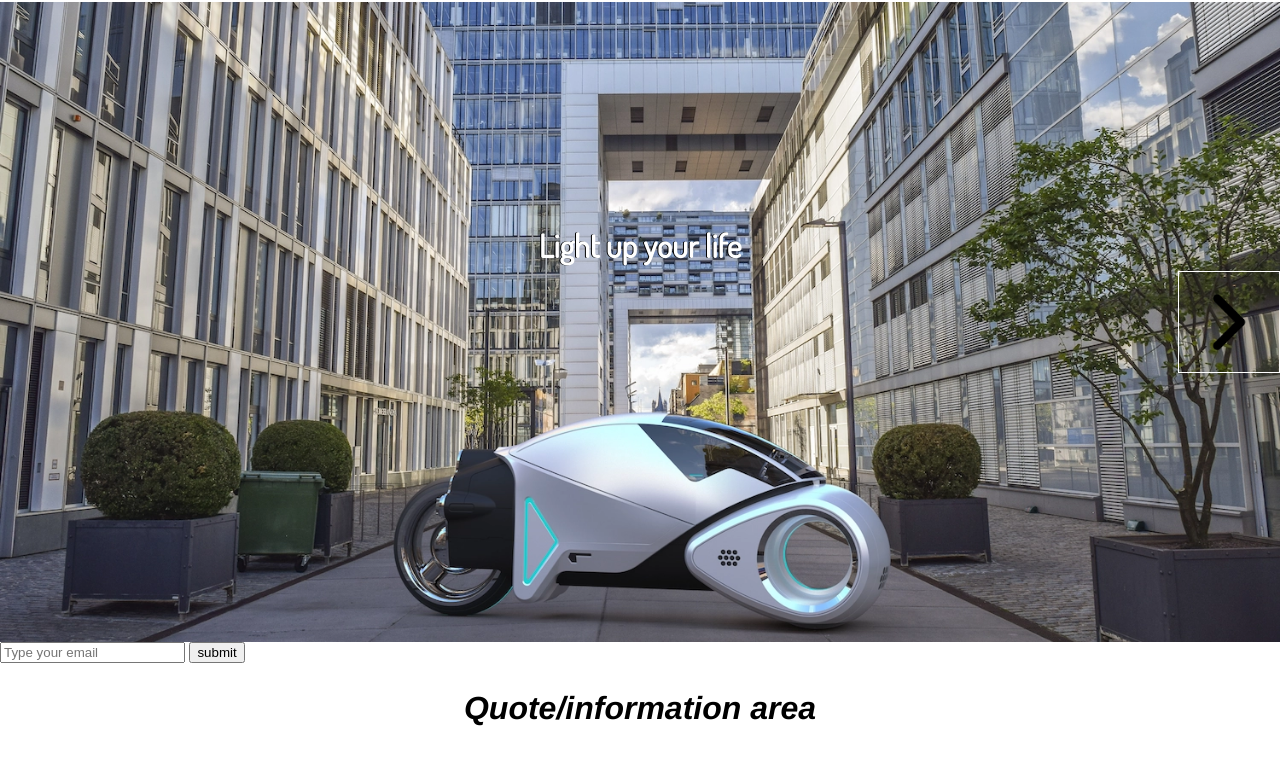
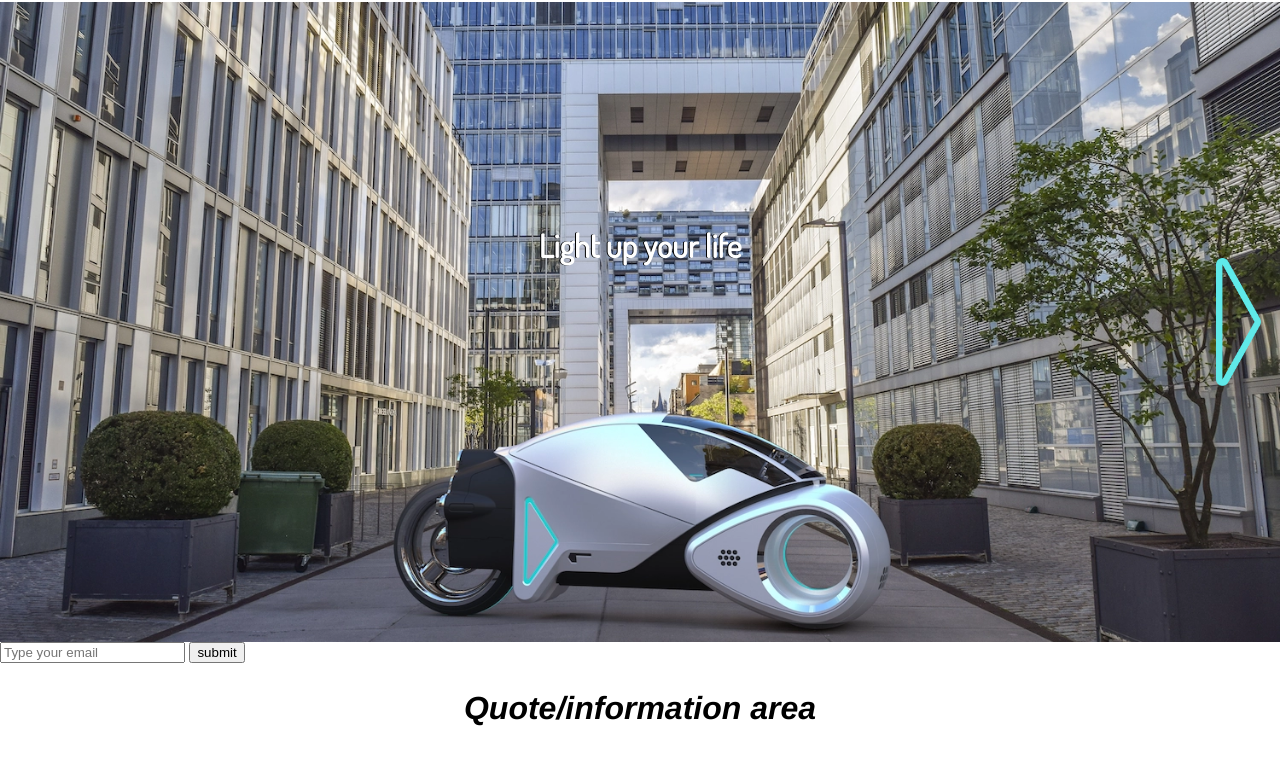
Before and after one commit to trilisen/Projekt-Electric, a plain HTML site: page index.html in a window 1280 px wide. Shown: the part 88-852 px from the top of the page. Drawn offline with Linux system fonts and the light colour scheme.

Commit message:
changed arrows to fit theme

```diff
--- a/styles.css
+++ b/styles.css
@@ -154,11 +154,11 @@ main {
 
 .arrow {
   position: absolute;
-  background: url(img/right-arrow-1438234-1216195.webp);
-  background-size: cover;
-  width: 100px;
-  height: 100px;
-  border: white 1px solid;
+  background: url(img/Subtract.png);
+  background-size: contain;
+  width: 5%;
+  height: 20%;
+  background-repeat: no-repeat;
 }
 
 .arrow.left {
```
Also changed, not shown: img/Subtract.png (added).
